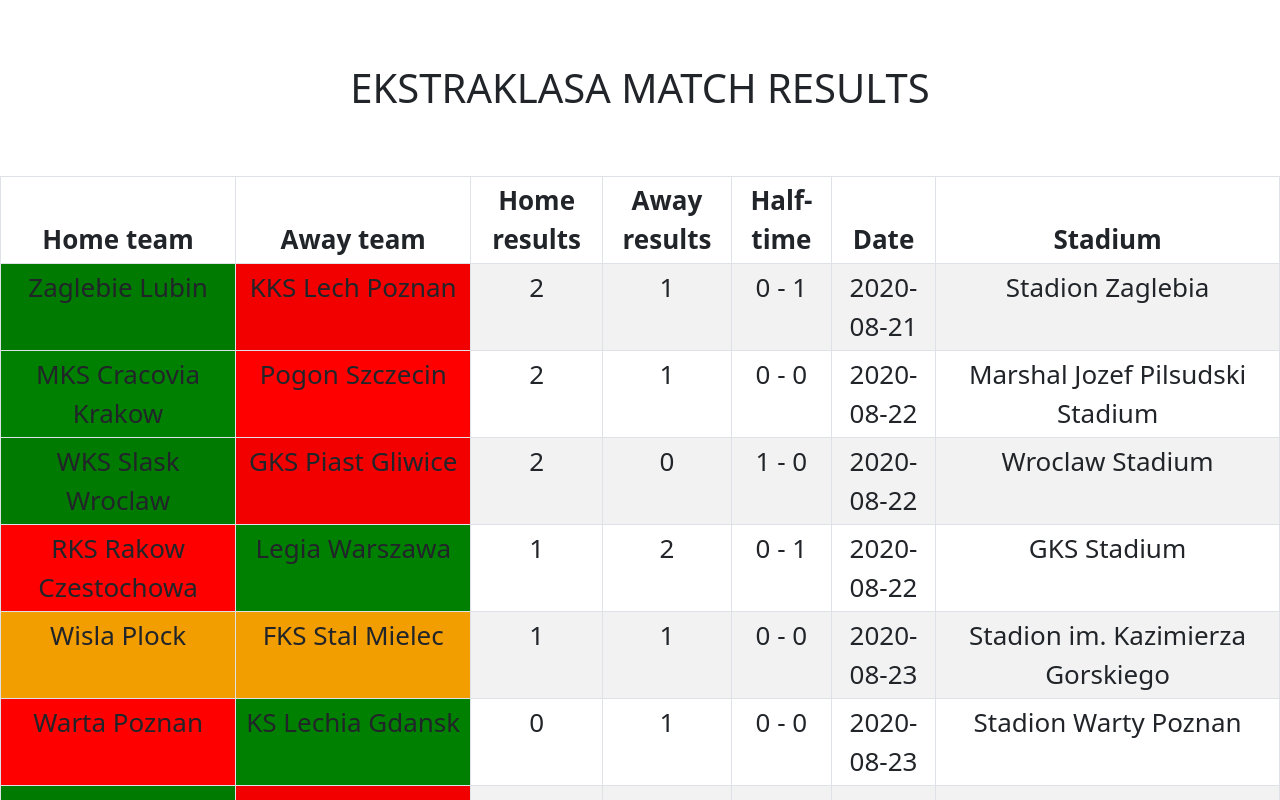
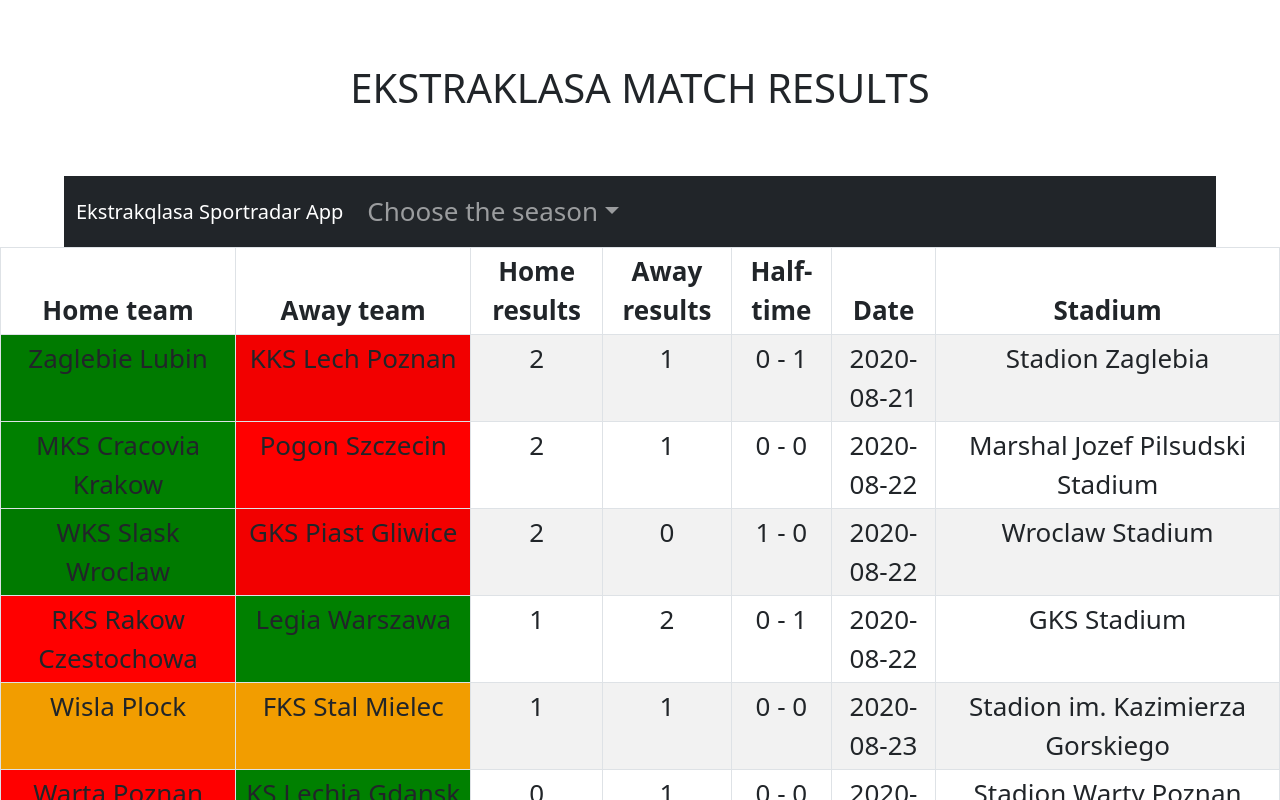
Before and after one commit to AniaPas/sportradarExtraklasaApp, a React (Create React App) app: page / in a window 1280 px wide. Shown: the top 800 px of the page. Built offline with nearby package versions, Linux system fonts and the light colour scheme; no server answers; data requests are answered from the project's data file.

Commit message:
style changes

```diff
--- a/src/App.js
+++ b/src/App.js
@@ -1,18 +1,22 @@
-import "./App.scss";
+import { GlobalStore } from "./Store/GlobalStore";
 import { Home } from "./view/Home";
 import { Test } from "./view/Test";
 import { Navigation } from "./components/Navigation/Navigation";
+import styles from "./App.module.scss";
+
+import { useContext } from "react";
 
 function App() {
   return (
-    <div className='App'>
-      <header className='App-header'>
-        <h1 className='title'>EKSTRAKLASA MATCH RESULTS</h1>
-
-        <Home />
-        <Test />
-      </header>
-    </div>
+    <GlobalStore>
+      <div className={styles.App}>
+        <header className={styles.AppHeader}>
+          <h1 className={styles.title}>EKSTRAKLASA MATCH RESULTS</h1>
+          <Navigation />
+          <Home />
+        </header>
+      </div>
+    </GlobalStore>
   );
 }
 
--- a/src/App.scss
+++ /dev/null
@@ -1,20 +0,0 @@
-.App {
-  text-align: center;
-
-  .App-header {
-    //background-color: #282c34;
-    min-height: 100vh;
-    display: flex;
-    flex-direction: column;
-    align-items: center;
-    justify-content: center;
-    font-size: calc(10px + 2vmin);
-    .title {
-      margin: 5%;
-    }
-  }
-
-  .App-link {
-    color: #61dafb;
-  }
-}
--- a/src/Store/GlobalStore.js
+++ b/src/Store/GlobalStore.js
@@ -11,16 +11,16 @@
 export const GlobalStore = (props) => {
   // const [data, setData] = useState([]);
   const [api, setApi] = useState("http://localhost:3007/schedules/");
-  const fetchData = () => {
-    setData(data);
-  };
+  // const fetchData = () => {
+  //   setData(data);
+  // };
   const clickHandler = (api) => {
     setApi(api);
   };
   const providerValue = {
-    globalData: data,
+    // globalData: data,
     globalApi: api,
-    globalGetData: fetchData,
+    // globalGetData: fetchData,
     globalClickHandler: clickHandler,
   };
   return (
--- a/src/components/Navigation/Navigation.js
+++ b/src/components/Navigation/Navigation.js
@@ -2,10 +2,20 @@
 import Nav from "react-bootstrap/Nav";
 import Navbar from "react-bootstrap/Navbar";
 import NavDropdown from "react-bootstrap/NavDropdown";
+import { GlobalState } from "../../Store/GlobalStore";
+import { useContext } from "react";
+import styles from "./Navigation.module.scss";
 
-export const Navigation = ({ clickHandler }) => {
+export const Navigation = () => {
+  const global = useContext(GlobalState);
   return (
-    <Navbar variant='dark' bg='dark' expand='lg' sticky='top'>
+    <Navbar
+      variant='dark'
+      bg='dark'
+      expand='lg'
+      sticky='top'
+      className={styles.wrapper}
+    >
       <Container fluid>
         <Navbar.Brand href='#home'>Ekstrakqlasa Sportradar App</Navbar.Brand>
         <Navbar.Toggle aria-controls='navbar-dark-example' />
@@ -17,20 +27,26 @@
               menuVariant='dark'
             >
               <NavDropdown.Item
-                onClick={() => clickHandler("http://localhost:3007/schedules/")}
+                onClick={() =>
+                  global.globalClickHandler("http://localhost:3007/schedules/")
+                }
               >
                 2020/2021
               </NavDropdown.Item>
               <NavDropdown.Item
                 onClick={() =>
-                  clickHandler("http://localhost:3007/schedules21_22/")
+                  global.globalClickHandler(
+                    "http://localhost:3007/schedules21_22/"
+                  )
                 }
               >
                 2021/2022
               </NavDropdown.Item>
               <NavDropdown.Item
                 onClick={() =>
-                  clickHandler("http://localhost:3007/schedules22_23/")
+                  global.globalClickHandler(
+                    "http://localhost:3007/schedules22_23/"
+                  )
                 }
               >
                 2022/2023
--- a/src/components/Navigation/Navigation.module.scss
+++ b/src/components/Navigation/Navigation.module.scss
@@ -0,0 +1,3 @@
+.wrapper {
+  width: 90vw;
+}
--- a/src/components/ResultTable/ResultTable.js
+++ b/src/components/ResultTable/ResultTable.js
@@ -1,8 +1,6 @@
 import Table from "react-bootstrap/Table";
 import uniqid from "uniqid";
-import React, { useContext } from "react";
-import { GlobalState } from "../Store/GlobalStore";
-
+import styles from "./ResultTable.module.scss";
 export const ResultTable = ({
   homeNames,
   awayNames,
@@ -57,7 +55,7 @@
   ));
   console.log(fillBody);
   return (
-    <Table striped bordered hover size='sm'>
+    <Table striped bordered hover size='sm' className={styles.resultTable}>
       <thead>
         <tr>
           {createThElement(
--- a/src/components/ResultTable/ResultTable.module.scss
+++ b/src/components/ResultTable/ResultTable.module.scss
@@ -1,6 +1,3 @@
-.red {
-  background-color: red;
+.resultTable {
+  width: 90vw;
 }
-.orange {
-  background-color: orange;
-}
```
Also changed, not shown: src/components/DropdownMenu/DropdownMenu.js (+8 -4 lines).
